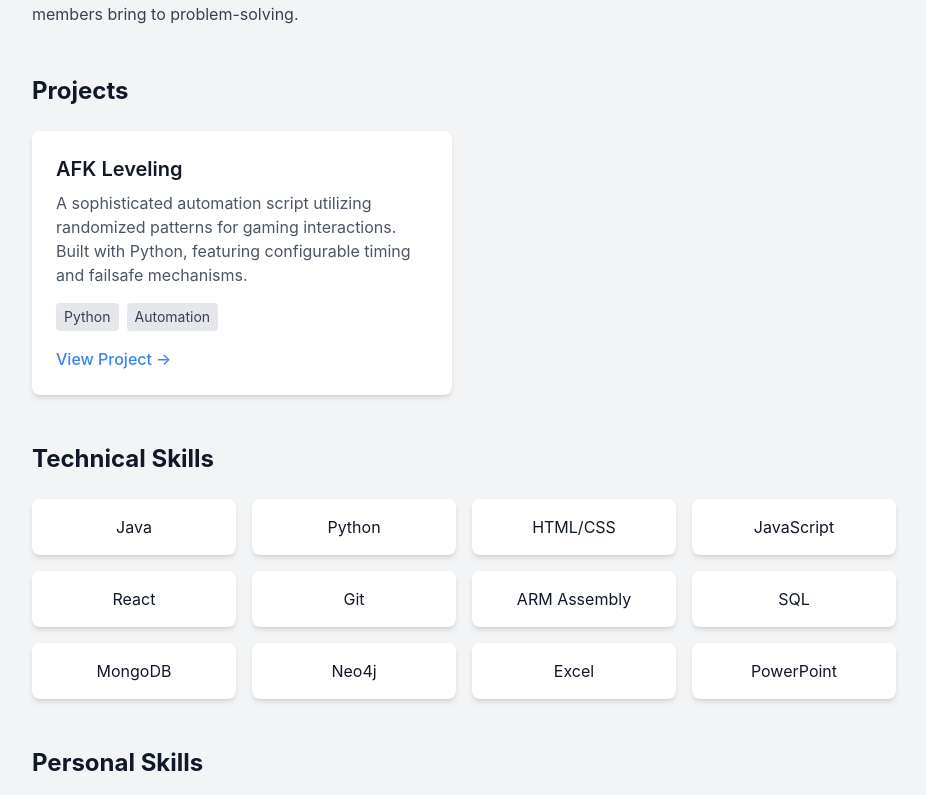
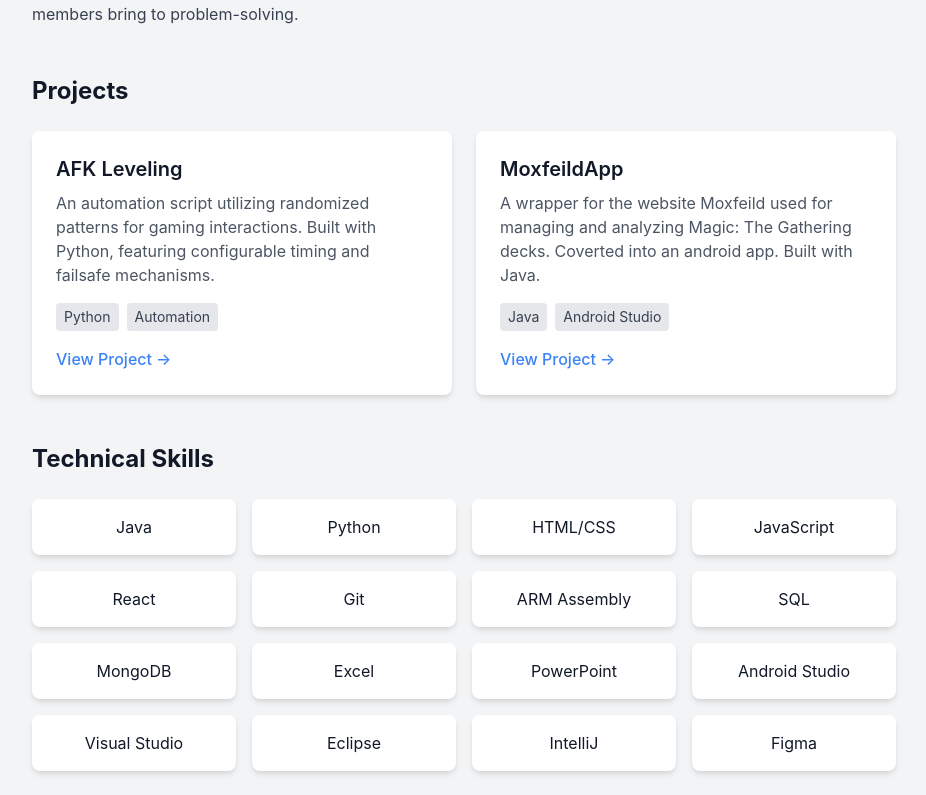
Before and after one commit to A1fr0mDay1/Portfolio-Website, a React (Create React App) app: page / in a window 1280 px wide. Shown: the part 385-1180 px from the top of the page, without its empty margins (176-1102 px from the left). Built offline with nearby package versions, Linux system fonts and the light colour scheme.

Commit message:
Added Mox project

```diff
--- a/package.json
+++ b/package.json
@@ -2,7 +2,7 @@
   "name": "website",
   "version": "0.1.0",
   "private": true,
-  "homepage": "https://a1fr0mday1.github.io/Portfolio-Website/",
+  "homepage": "https://A1fr0mDay1.github.io/Portfolio-Website/",
   "dependencies": {
     "cra-template": "1.2.0",
     "lucide-react": "^0.474.0",
--- a/src/App.jsx
+++ b/src/App.jsx
@@ -1,15 +1,19 @@
 import React, { useState, useEffect } from 'react';
 import { Github, Linkedin, Mail, FileText, Moon, Sun } from 'lucide-react';
 
+// Main Portfolio component
 const Portfolio = () => {
+    // State for dark mode toggle
     const [darkMode, setDarkMode] = useState(false);
 
+    // Set initial dark mode based on system preference
     useEffect(() => {
         if (window.matchMedia('(prefers-color-scheme: dark)').matches) {
             setDarkMode(true);
         }
     }, []);
 
+    // Apply or remove dark mode class on the root element
     useEffect(() => {
         if (darkMode) {
             document.documentElement.classList.add('dark');
@@ -18,20 +22,29 @@ const Portfolio = () => {
         }
     }, [darkMode]);
 
+    // Projects data
     const projects = [
         {
             title: "AFK Leveling",
-            description: "A sophisticated automation script utilizing randomized patterns for gaming interactions. Built with Python, featuring configurable timing and failsafe mechanisms.",
+            description: "An automation script utilizing randomized patterns for gaming interactions. Built with Python, featuring configurable timing and failsafe mechanisms.",
             link: "https://github.com/A1fr0mDay1/AFK-Farming",
             tech: ["Python", "Automation"]
         },
+        {
+            title: "MoxfeildApp",
+            description: "A wrapper for the website Moxfeild used for managing and analyzing Magic: The Gathering decks. Coverted into an android app. Built with Java.",
+            link: "https://github.com/A1fr0mDay1/MoxfeildApp",
+            tech: ["Java", "Android Studio"]
+        }
     ];
 
+    // Skills data categorized into technical, cybersecurity, and personal skills
     const skills = {
         technical: [
             'Java', 'Python', 'HTML/CSS', 'JavaScript',
             'React', 'Git', 'ARM Assembly', 'SQL',
-            'MongoDB', 'Neo4j', 'Excel', 'PowerPoint'
+            'MongoDB', 'Excel', 'PowerPoint', 'Android Studio',
+            'Visual Studio', 'Eclipse', 'IntelliJ', 'Figma'
         ],
         cybersecurity: [
             'Wireshark', 'Nmap', 'Nessus', 'Metasploit'
@@ -43,7 +56,9 @@ const Portfolio = () => {
     };
 
     return (
+        // Main container with dynamic background based on dark mode
         <div className={`min-h-screen transition-colors duration-200 ${darkMode ? 'bg-gray-900' : 'bg-gray-100'}`}>
+            {/* Dark mode toggle button */}
             <button
                 onClick={() => setDarkMode(!darkMode)}
                 className="fixed top-4 right-4 p-2 rounded-full bg-gray-200 dark:bg-gray-700 hover:bg-gray-300 dark:hover:bg-gray-600 transition-colors"
@@ -56,12 +71,15 @@ const Portfolio = () => {
                 )}
             </button>
 
+            {/* Header section */}
             <header className={`${darkMode ? 'bg-gray-800' : 'bg-white'} shadow-lg transition-colors duration-200`}>
                 <div className="max-w-4xl mx-auto py-8 px-4 text-center">
+                    {/* Name and title */}
                     <h1 className={`text-4xl font-bold ${darkMode ? 'text-white' : 'text-gray-900'}`}>John Hartnett</h1>
                     <p className={`text-xl ${darkMode ? 'text-gray-300' : 'text-gray-600'} mt-2`}>Computer Science Major</p>
                     <p className={`text-lg ${darkMode ? 'text-gray-300' : 'text-gray-600'} mt-1`}>Cyber Security Minor</p>
 
+                    {/* Social links */}
                     <div className="flex justify-center gap-6 mt-4">
                         <a
                             href="https://github.com/A1fr0mDay1"
@@ -89,7 +107,9 @@ const Portfolio = () => {
                 </div>
             </header>
 
+            {/* Main content */}
             <main className="max-w-4xl mx-auto py-12 px-4">
+                {/* About Me section */}
                 <section className="mb-12">
                     <h2 className={`text-2xl font-bold mb-4 ${darkMode ? 'text-white' : 'text-gray-900'}`}>About Me</h2>
                     <p className={`${darkMode ? 'text-gray-300' : 'text-gray-700'} leading-relaxed`}>
@@ -99,6 +119,7 @@ const Portfolio = () => {
                     </p>
                 </section>
 
+                {/* Projects section */}
                 <section className="mb-12">
                     <h2 className={`text-2xl font-bold mb-6 ${darkMode ? 'text-white' : 'text-gray-900'}`}>Projects</h2>
                     <div className="grid grid-cols-1 md:grid-cols-2 gap-6">
@@ -110,12 +131,15 @@ const Portfolio = () => {
                                         : 'bg-white shadow-md hover:shadow-lg'
                                     }`}
                             >
+                                {/* Project title */}
                                 <h3 className={`text-xl font-semibold mb-2 ${darkMode ? 'text-white' : 'text-gray-900'}`}>
                                     {project.title}
                                 </h3>
+                                {/* Project description */}
                                 <p className={`mb-4 ${darkMode ? 'text-gray-300' : 'text-gray-600'}`}>
                                     {project.description}
                                 </p>
+                                {/* Project technologies */}
                                 <div className="flex flex-wrap gap-2 mb-4">
                                     {project.tech.map((tech, i) => (
                                         <span
@@ -129,6 +153,7 @@ const Portfolio = () => {
                                         </span>
                                     ))}
                                 </div>
+                                {/* Project link */}
                                 <a
                                     href={project.link}
                                     className="text-blue-500 hover:text-blue-400 font-medium inline-flex items-center transition-colors"
@@ -143,6 +168,7 @@ const Portfolio = () => {
                     </div>
                 </section>
 
+                {/* Technical Skills section */}
                 <section className="mb-12">
                     <h2 className={`text-2xl font-bold mb-6 ${darkMode ? 'text-white' : 'text-gray-900'}`}>
                         Technical Skills
@@ -162,6 +188,7 @@ const Portfolio = () => {
                     </div>
                 </section>
 
+                {/* Personal Skills section */}
                 <section className="mb-12">
                     <h2 className={`text-2xl font-bold mb-6 ${darkMode ? 'text-white' : 'text-gray-900'}`}>
                         Personal Skills
@@ -181,6 +208,7 @@ const Portfolio = () => {
                     </div>
                 </section>
 
+                {/* Cybersecurity Skills section */}
                 <section className="mb-12">
                     <h2 className={`text-2xl font-bold mb-6 ${darkMode ? 'text-white' : 'text-gray-900'}`}>
                         Cybersecurity Skills
@@ -200,6 +228,7 @@ const Portfolio = () => {
                     </div>
                 </section>
 
+                {/* Contact section */}
                 <section>
                     <h2 className={`text-2xl font-bold mb-6 ${darkMode ? 'text-white' : 'text-gray-900'}`}>Contact</h2>
                     <div className={`p-6 rounded-lg ${darkMode ? 'bg-gray-800' : 'bg-white shadow-md'}`}>
@@ -207,6 +236,7 @@ const Portfolio = () => {
                             I'm always open to discussing new opportunities and collaborations. Feel free to reach out!
                         </p>
                         <div className="flex gap-4">
+                            {/* Email link */}
                             <a
                                 href="mailto:john.r.hartnett03@gmail.com"
                                 className="flex items-center gap-2 text-blue-500 hover:text-blue-400 transition-colors"
@@ -214,10 +244,24 @@ const Portfolio = () => {
                                 <Mail className="w-5 h-5" />
                                 Email me
                             </a>
+                            {/* Resume download link */}
                             <a
-                                href="/assets/resume.pdf"
-                                download="resume.pdf"
+                                href="assets/Resume.pdf"
+                                download="Resume.pdf"
                                 className="flex items-center gap-2 text-blue-500 hover:text-blue-400 transition-colors"
+                                onClick={(e) => {
+                                    fetch("assets/Resume.pdf")
+                                        .then((response) => {
+                                            if (!response.ok) {
+                                                alert("Resume file not found. Please contact me directly.");
+                                                e.preventDefault();
+                                            }
+                                        })
+                                        .catch(() => {
+                                            alert("An error occurred while trying to download the resume.");
+                                            e.preventDefault();
+                                        });
+                                }}
                             >
                                 <FileText className="w-5 h-5" />
                                 Download Resume
@@ -227,6 +271,7 @@ const Portfolio = () => {
                 </section>
             </main>
 
+            {/* Footer */}
             <footer className={`mt-12 py-6 text-center ${darkMode ? 'text-gray-400' : 'text-gray-600'}`}>
                 © {new Date().getFullYear()} John Hartnett. All rights reserved.
             </footer>
```
